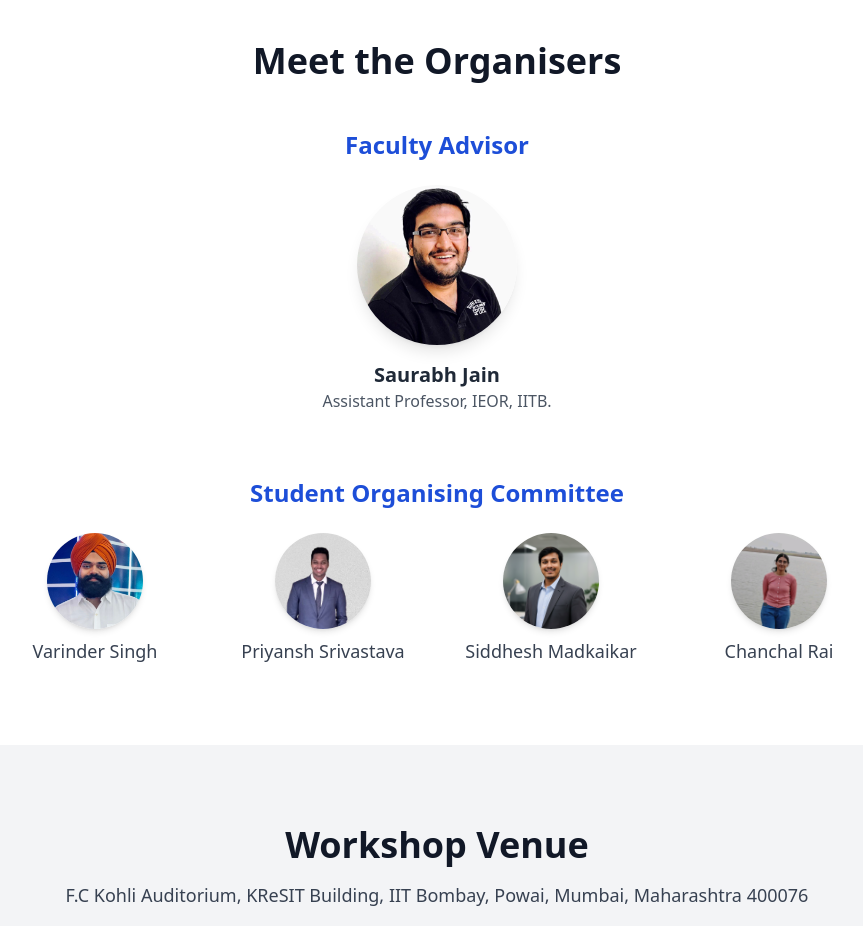
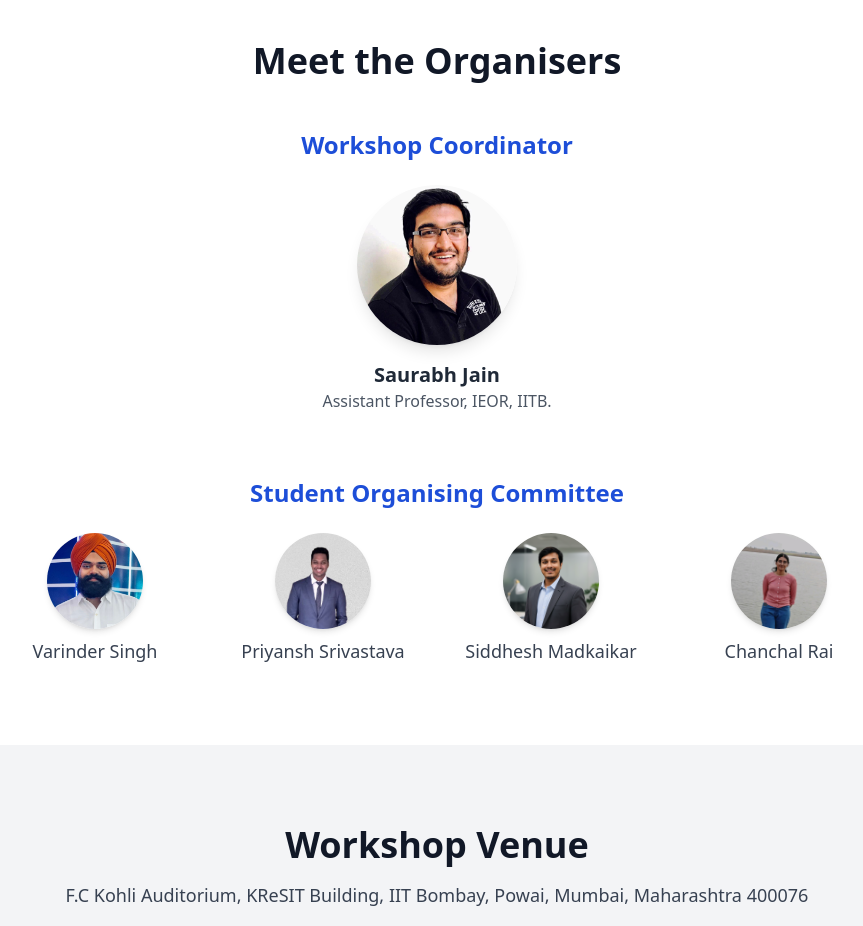
Before and after one commit to Siddd25/DT_workshop, a React (Create React App) app: page / in a window 1280 px wide. Shown: the part 6220-7146 px from the top of the page, without its empty margins (203-1066 px from the left). Built offline with nearby package versions, Linux system fonts and the light colour scheme.

Commit message:
changed faculty advisor to workshop coordinator

```diff
--- a/src/App.js
+++ b/src/App.js
@@ -438,7 +438,7 @@ function App() {
 
     {/* Faculty Advisor */}
     <div className="mb-16" data-aos="fade-up" data-aos-delay="100">
-      <h3 className="text-2xl font-semibold text-blue-700 mb-6">Faculty Advisor</h3>
+      <h3 className="text-2xl font-semibold text-blue-700 mb-6">Workshop Coordinator</h3>
       <div className="inline-block">
         <img
           src={process.env.PUBLIC_URL + '/images/s9.png'}
```
